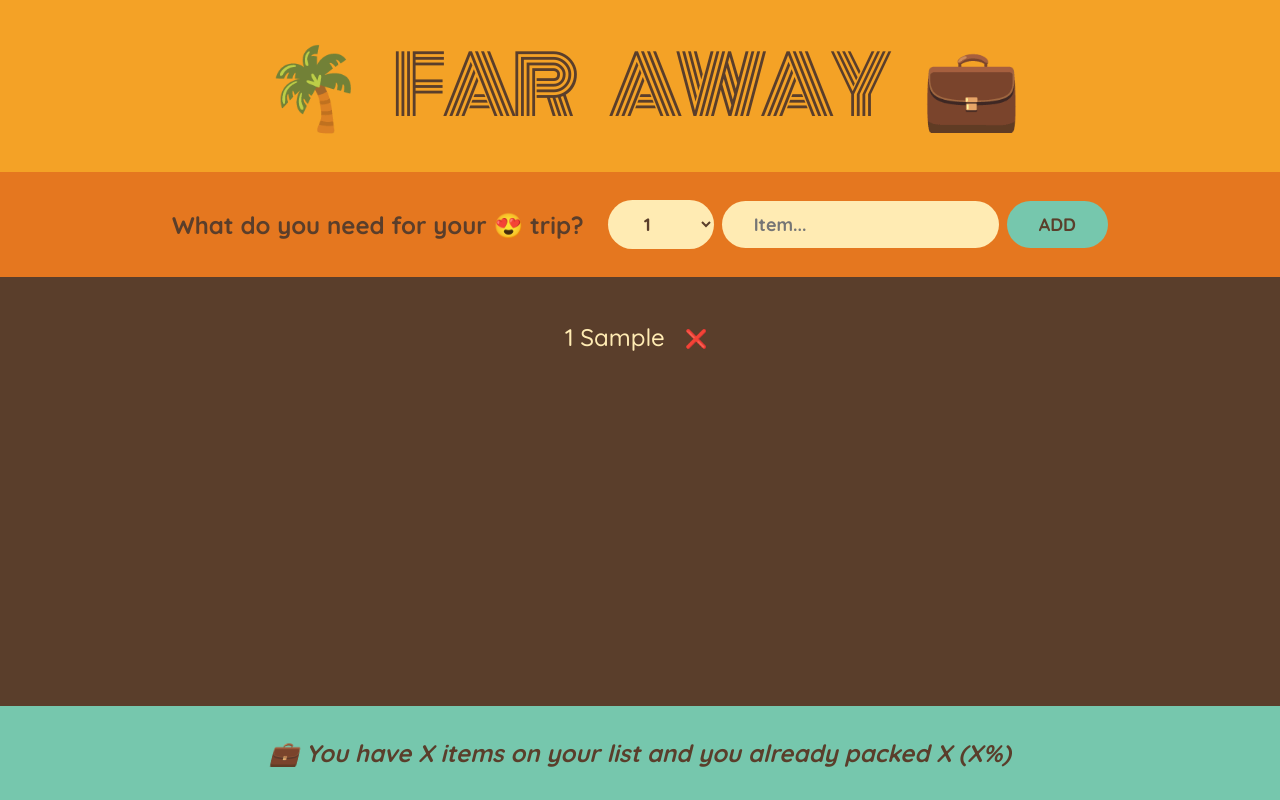
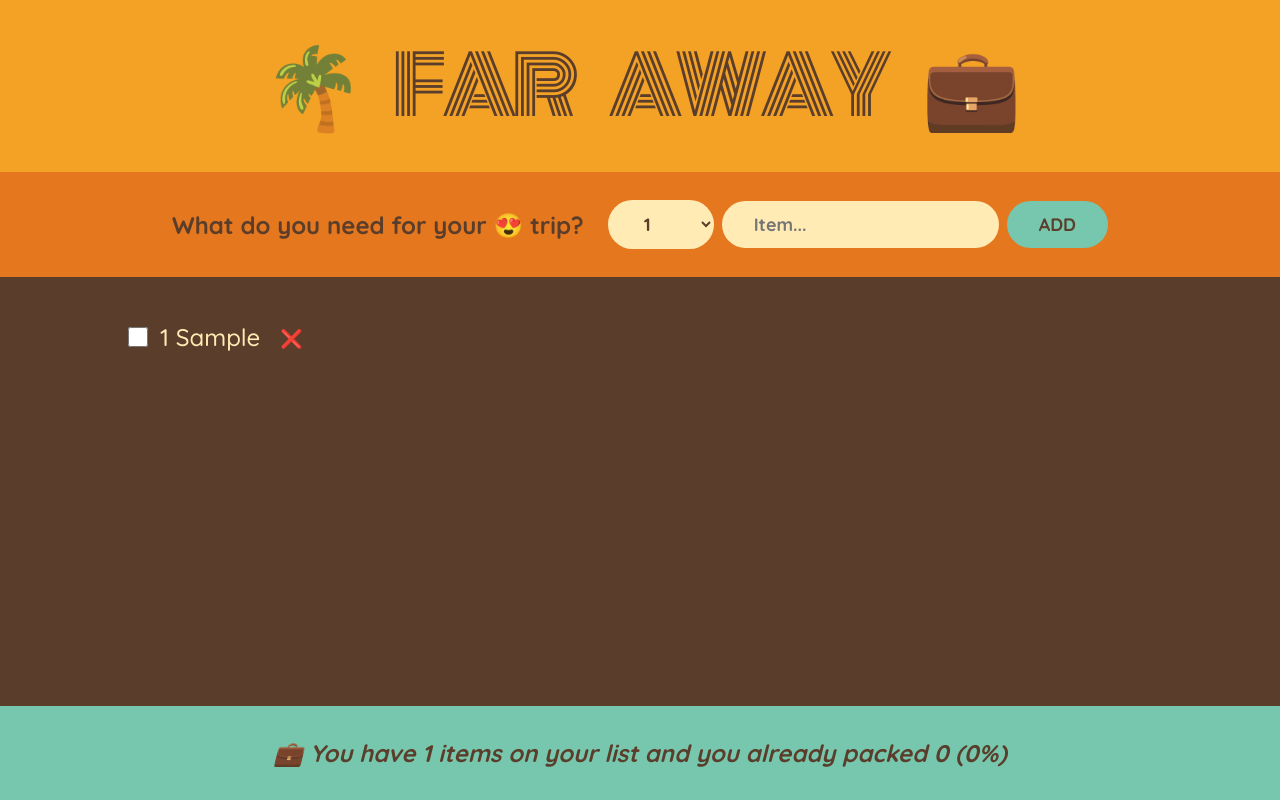
Before and after one commit to 1nv1nc1bl3/travel-list, a React (Create React App) app: page / in a window 1280 px wide. Both pictures are taken after typing "Sample" into the empty fields and a click on the button "ADD". Built offline with nearby package versions, Linux system fonts and the light colour scheme.

Commit message:
end of Saturday 21/6

```diff
--- a/src/App.js
+++ b/src/App.js
@@ -1,100 +1,51 @@
 import { useState } from 'react';
 import Logo from './Logo';
 import Stats from './Stats';
+import PackingList from './PackingList';
+import Form from './Form';
 
-const initialItems = [
-    { id: 1, description: 'Passports', quantity: 2, packed: false },
-    { id: 2, description: 'Socks', quantity: 12, packed: true },
-    { id: 3, description: 'Charger', quantity: 1, packed: false },
-];
+// const initialItems = [
+//     { id: 1, description: 'Passports', quantity: 2, packed: false },
+//     { id: 2, description: 'Socks', quantity: 12, packed: true },
+//     { id: 3, description: 'Charger', quantity: 1, packed: false },
+// ];
 
 export default function App() {
     const [items, setItems] = useState([]);
+    const numItems = items.length;
+    const numPacked = items.filter((item) => item.packed).length;
+    const percentage = Math.round((numPacked / numItems) * 100);
 
     function handleAddItems(item) {
         setItems((items) => [...items, item]);
+    }
+
+    function handleDeleteItem(id) {
+        setItems((items) => items.filter((item) => item.id !== id));
+    }
+
+    function handleToggleItem(id) {
+        setItems((items) =>
+            items.map((item) =>
+                item.id === id ? { ...item, packed: !item.packed } : item
+            )
+        );
     }
 
     return (
         <div className='app'>
             <Logo />
             <Form onAddItems={handleAddItems} />
-            <PackingList items={items} />
-            <Stats />
+            <PackingList
+                items={items}
+                onDeleteItem={handleDeleteItem}
+                onToggleItem={handleToggleItem}
+            />
+            <Stats
+                numItems={numItems}
+                numPacked={numPacked}
+                percentage={percentage}
+            />
         </div>
     );
 }
-
-function Form({ onAddItems }) {
-    const [description, setDescription] = useState('');
-    const [quantity, setQuantity] = useState(1);
-
-    function handleSubmit(e) {
-        e.preventDefault();
-
-        if (!description) return;
-
-        const newItem = {
-            description,
-            quantity,
-            packed: false,
-            id: Date.now(),
-        };
-        // console.log(newItem);
-
-        onAddItems(newItem);
-
-        setDescription('');
-        setQuantity(1);
-    }
-
-    return (
-        <form className='add-form' onSubmit={handleSubmit}>
-            <h3>What do you need for your 😍 trip?</h3>
-            <select
-                value={quantity}
-                onChange={(e) => setQuantity(Number(e.target.value))}
-            >
-                {Array.from({ length: 20 }, (_, i) => i + 1).map((num) => (
-                    <option value={num} key={num}>
-                        {num}
-                    </option>
-                ))}
-            </select>
-            <input
-                type='text'
-                placeholder='Item...'
-                value={description}
-                onChange={(e) => setDescription(e.target.value)}
-            ></input>
-            <button>Add</button>
-        </form>
-    );
-}
-
-function PackingList({ items }) {
-    return (
-        <div className='list'>
-            <ul>
-                {items.map((item) => (
-                    <Item packingItem={item} key={item.id} />
-                ))}
-            </ul>
-        </div>
-    );
-}
-
-function Item({ packingItem }) {
-    return (
-        <li>
-            <span
-                style={
-                    packingItem.packed ? { textDecoration: 'line-through' } : {}
-                }
-            >
-                {packingItem.quantity} {packingItem.description}
-            </span>
-            <button>❌</button>
-        </li>
-    );
-}
--- /dev/null
+++ b/src/Form.js
@@ -0,0 +1,48 @@
+import { useState } from 'react';
+
+export default function Form({ onAddItems }) {
+    const [description, setDescription] = useState('');
+    const [quantity, setQuantity] = useState(1);
+
+    function handleSubmit(e) {
+        e.preventDefault();
+
+        if (!description) return;
+
+        const newItem = {
+            description,
+            quantity,
+            packed: false,
+            id: Date.now(),
+        };
+        // console.log(newItem);
+
+        onAddItems(newItem);
+
+        setDescription('');
+        setQuantity(1);
+    }
+
+    return (
+        <form className='add-form' onSubmit={handleSubmit}>
+            <h3>What do you need for your 😍 trip?</h3>
+            <select
+                value={quantity}
+                onChange={(e) => setQuantity(Number(e.target.value))}
+            >
+                {Array.from({ length: 20 }, (_, i) => i + 1).map((num) => (
+                    <option value={num} key={num}>
+                        {num}
+                    </option>
+                ))}
+            </select>
+            <input
+                type='text'
+                placeholder='Item...'
+                value={description}
+                onChange={(e) => setDescription(e.target.value)}
+            ></input>
+            <button>Add</button>
+        </form>
+    );
+}
--- /dev/null
+++ b/src/Item.js
@@ -0,0 +1,19 @@
+export default function Item({ packingItem, onDeleteItem, onToggleItem }) {
+    return (
+        <li>
+            <input
+                type='checkbox'
+                value={packingItem.packed}
+                onChange={() => onToggleItem(packingItem.id)}
+            />
+            <span
+                style={
+                    packingItem.packed ? { textDecoration: 'line-through' } : {}
+                }
+            >
+                {packingItem.quantity} {packingItem.description}
+            </span>
+            <button onClick={() => onDeleteItem(packingItem.id)}>❌</button>
+        </li>
+    );
+}
--- /dev/null
+++ b/src/PackingList.js
@@ -0,0 +1,17 @@
+import Item from './Item';
+export default function PackingList({ items, onDeleteItem, onToggleItem }) {
+    return (
+        <div className='list'>
+            <ul>
+                {items.map((item) => (
+                    <Item
+                        packingItem={item}
+                        onDeleteItem={onDeleteItem}
+                        onToggleItem={onToggleItem}
+                        key={item.id}
+                    />
+                ))}
+            </ul>
+        </div>
+    );
+}
--- a/src/Stats.js
+++ b/src/Stats.js
@@ -1,8 +1,18 @@
-function Stats() {
+function Stats({ numItems, numPacked, percentage }) {
+    if (!numItems)
+        return (
+            <p className='stats'>
+                <em>Start adding some items to your packing list 🚀</em>
+            </p>
+        );
+    else
         return (
             <footer className='stats'>
                 <em>
-                💼 You have X items on your list and you already packed X (X%)
+                    {percentage === 100
+                        ? 'You got everything! Ready to go ✈'
+                        : `💼 You have ${numItems} items on your list and you already packed
+                ${numPacked} (${percentage}%)`}
                 </em>
             </footer>
         );
--- a/src/index.css
+++ b/src/index.css
@@ -106,7 +106,7 @@ input {
 
 .list li {
     display: flex;
-    justify-content: center;
+    justify-content: flex-start;
     align-items: center;
     gap: 1.2rem;
 }
```
Lines whose indentation alone changed are shown as unchanged.
